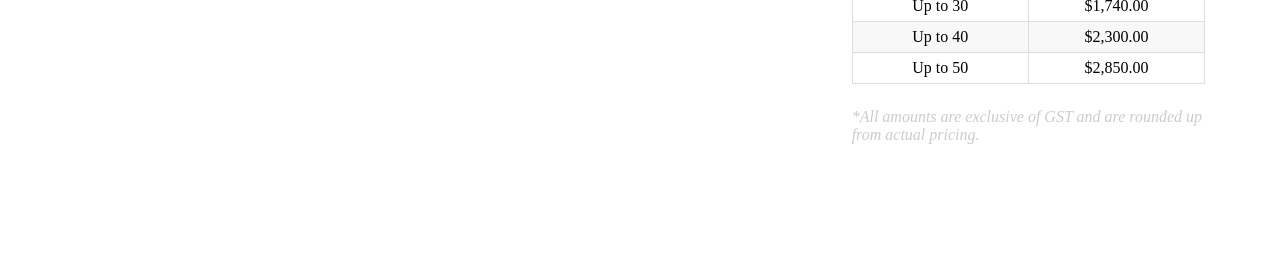
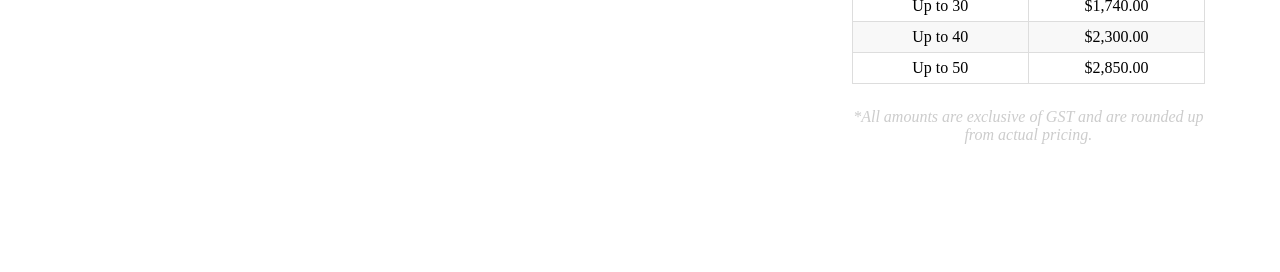
Before and after one commit to outtherenz/advertisements, a Jekyll site: the page built from promotions/out-there-business-solutions-payroll-promotion.md, in a window 1280 px wide. Shown: the part 667-939 px from the top of the page. Built offline with Jekyll 4.4.1, drawn with Linux system fonts in a browser that asks for light colours; Markdown is read by kramdown in place of the engine named in the settings.

Commit message:
Update from Forestry.io - Updated out-there-business-solutions-payroll-promotion.md

```diff
--- a/promotions/out-there-business-solutions-payroll-promotion.md
+++ b/promotions/out-there-business-solutions-payroll-promotion.md
@@ -45,9 +45,9 @@ product_pricing: |-
     </tr>
   </table>
 
-  <span style="margin-top: 1em; color: #ccc; text-align: center;">
+  <div style="margin-top: 1em; color: #ccc; text-align: center;">
     <i>*All amounts are exclusive of GST and are rounded up from actual pricing.</i>
-  </span>
+  </div>
 iframe_video_src: ''
 timesheets_integration: true
 invoice_integration: false
```
